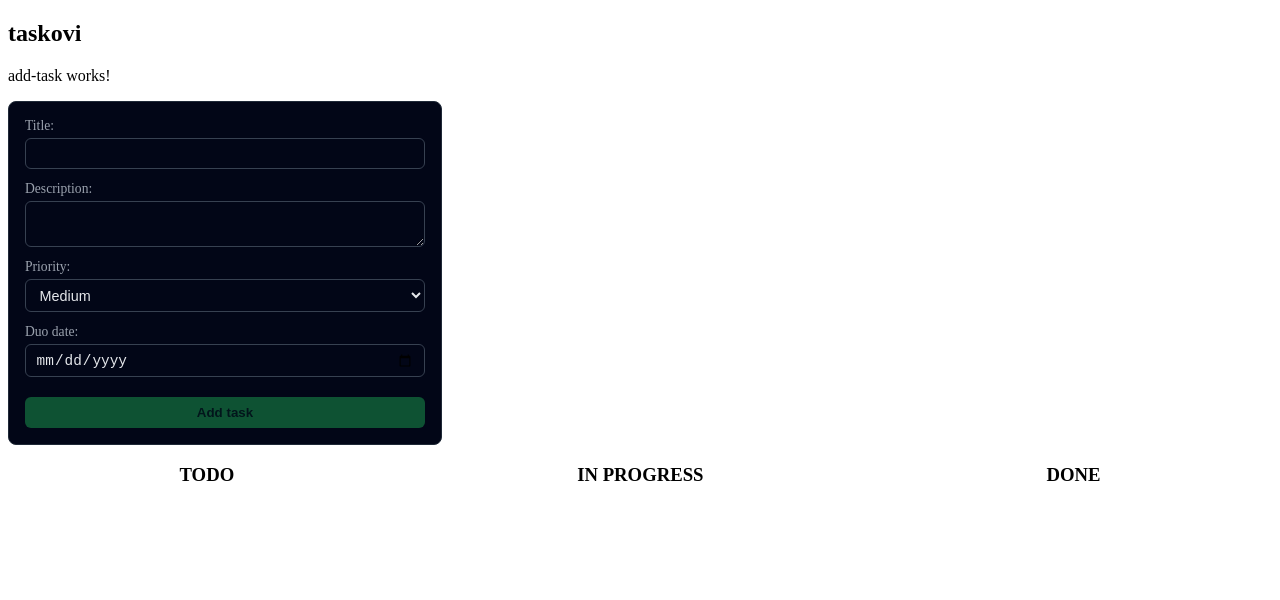
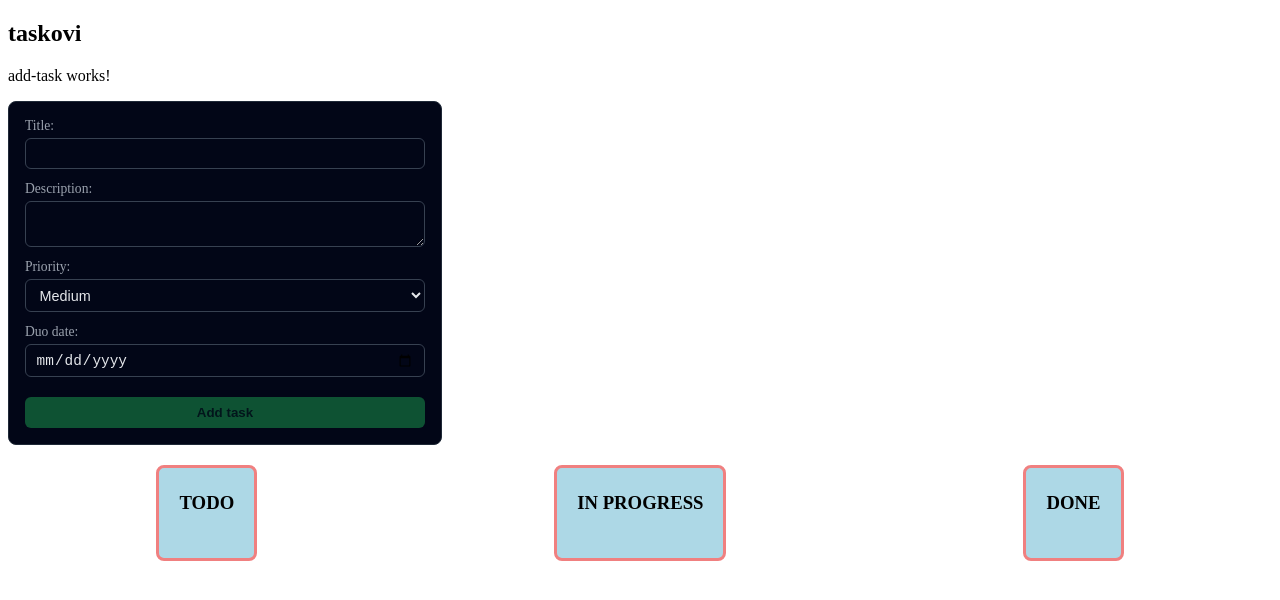
Before and after one commit to VukasinVujic/taskboard, an Angular app: page / in a window 1280 px wide. Shown: the top 600 px of the page. Built offline with nearby package versions, Linux system fonts and the light colour scheme.

Commit message:
style(tasks): improve kanban column layout and add basic task card styling

```diff
--- a/src/app/features/task-column/task-column.html
+++ b/src/app/features/task-column/task-column.html
@@ -1,14 +1,20 @@
 <div class="column">
-  <h3>{{ title }}</h3>
+  <h3 class="column-title">{{ title }}</h3>
   @if (tasks$ | async; as tasks) { @for( task of tasks; track task.id){
-  <div>{{ task.title }} - {{ task.status }}</div>
-  <div class="actions">
-    @for (status of statuses; track status){
-    <button (click)="onChangeStatus(task.id, status)">
-      {{ status }}
-    </button>
-    }
-    <button (click)="onDeleteTask(task.id)">Delete task</button>
+
+  <div class="column-taskCard">
+    <div>Title: {{ task.title }}</div>
+    <div>Status: {{ task.status }}</div>
+    <div class="column-actions">
+      @for (status of statuses; track status){
+      <button class="column-btn" (click)="onChangeStatus(task.id, status)">
+        {{ status }}
+      </button>
+      }
+      <button class="column-btn column-del" (click)="onDeleteTask(task.id)">
+        Delete task
+      </button>
+    </div>
   </div>
   }}
 </div>
--- a/src/app/features/task-column/task-column.scss
+++ b/src/app/features/task-column/task-column.scss
@@ -0,0 +1,31 @@
+.column {
+  background-color: lightblue;
+  border-radius: 0.5rem;
+  padding: 5px 20px;
+  border: 3px solid lightcoral;
+
+  .column-title {
+    text-align: center;
+    padding-bottom: 20px;
+  }
+
+  .column-taskCard {
+    border-top: 3px solid lightcoral;
+    padding: 10px 0px;
+
+    .column-actions {
+      .column-btn {
+        color: black;
+        background-color: lightgreen;
+        padding: 5px 10px;
+        border-radius: 0.5rem;
+        margin: 10px;
+      }
+
+      .column-del {
+        margin-left: 10px;
+        background-color: red;
+      }
+    }
+  }
+}
--- a/src/app/features/task-list/task-list.scss
+++ b/src/app/features/task-list/task-list.scss
@@ -5,4 +5,5 @@
 .kanaban {
   display: flex;
   justify-content: space-around;
+  margin-top: 20px;
 }
```
